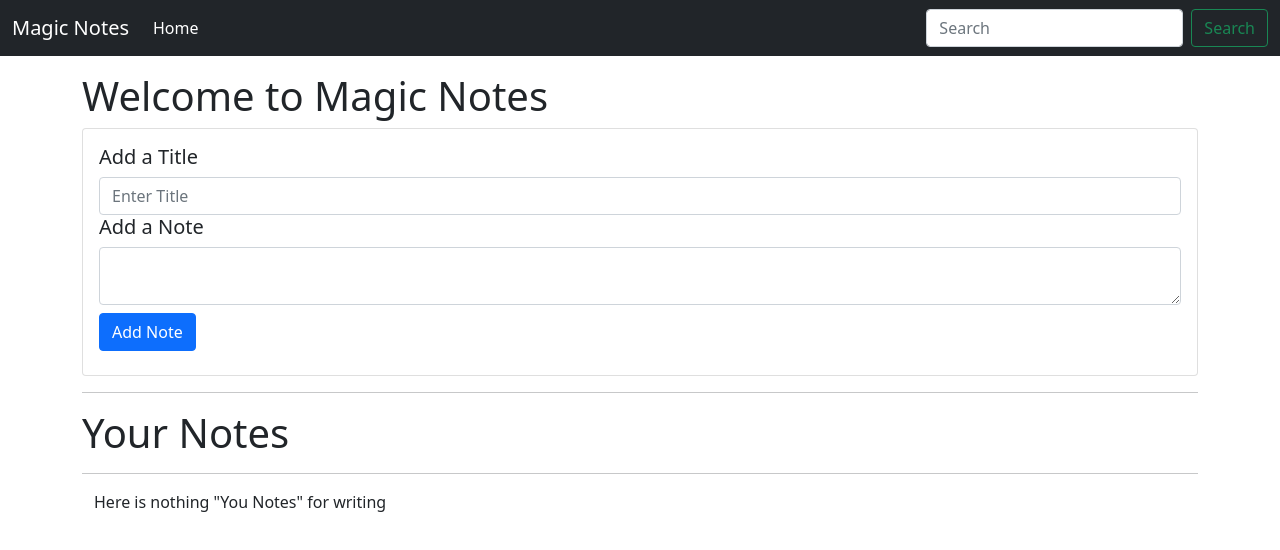
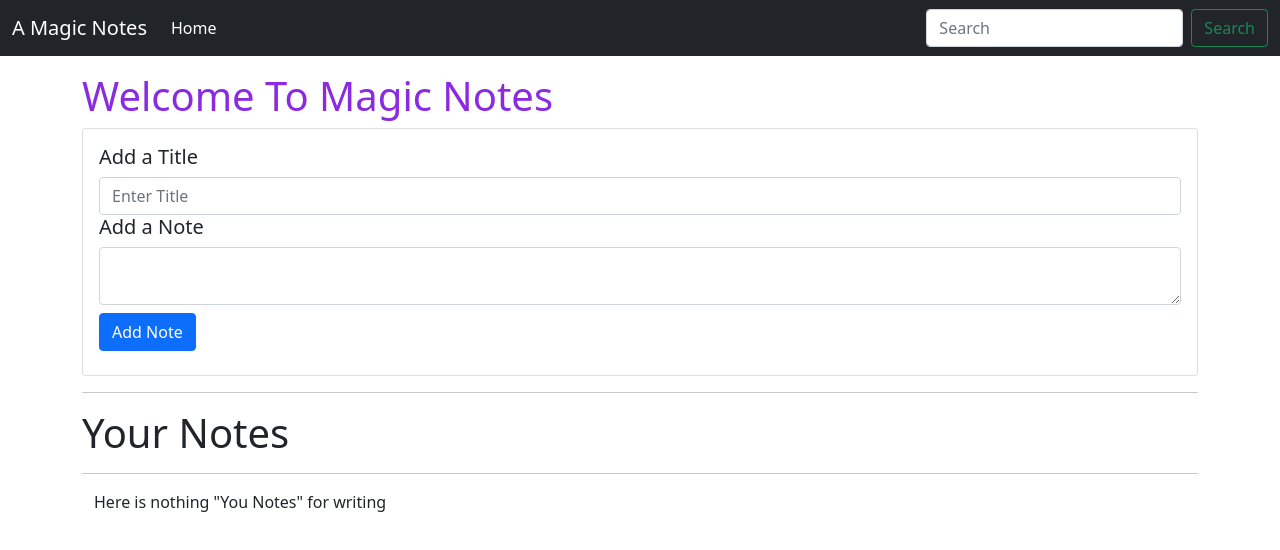
Before and after one commit to omjitiwari071997/Notesapp, a plain HTML site: page index.html in a window 1280 px wide. Drawn offline with nearby package versions, Linux system fonts and the light colour scheme.

Commit message:
Add New File

```diff
--- a/index.html
+++ b/index.html
@@ -8,13 +8,14 @@
     <title>Notes app</title>
     <link href="https://cdn.jsdelivr.net/npm/bootstrap@5.1.3/dist/css/bootstrap.min.css" rel="stylesheet"
         integrity="sha384-1BmE4kWBq78iYhFldvKuhfTAU6auU8tT94WrHftjDbrCEXSU1oBoqyl2QvZ6jIW3" crossorigin="anonymous">
+     <link rel="stylesheet" href="style.css">
 </head>
 
 <body>
 
     <nav class="navbar navbar-expand-lg navbar-dark bg-dark">
         <div class="container-fluid">
-            <a class="navbar-brand" href="#">Magic Notes</a>
+            <a class="navbar-brand" href="#">A Magic Notes</a>
             <button class="navbar-toggler" type="button" data-bs-toggle="collapse"
                 data-bs-target="#navbarSupportedContent" aria-controls="navbarSupportedContent" aria-expanded="false"
                 aria-label="Toggle navigation">
@@ -35,7 +36,7 @@
         </div>
     </nav>
     <div class="container my-3">
-        <h1> Welcome to Magic Notes </h1>
+        <h1 class="note"> Welcome To Magic Notes </h1>
         <div class="card">
             <div class="card-body">
                 <div class="form-group">
--- a/style.css
+++ b/style.css
@@ -0,0 +1,3 @@
+.note{
+    color: blueviolet;
+}
```
